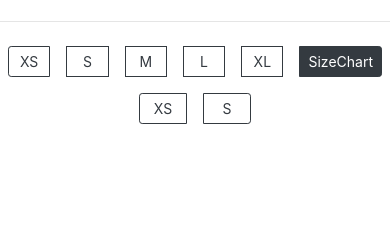
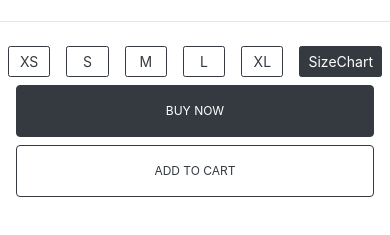
Before and after one commit to sud02/vikas-website, a plain HTML site: page index.html in a window 390 px wide. Shown: the part 561-796 px from the top of the page. Drawn offline with nearby package versions, Linux system fonts and the light colour scheme.

Commit message:
made the buttons edges soft and added the buynow and add to cart button for both mobile and pc

```diff
--- a/index.html
+++ b/index.html
@@ -93,21 +93,30 @@
             color: #cbcbcb; /* Color for control icons */
         }
 
-        .btn-outline-dark{
+        .btn-sz{
             margin: 0.5rem !important;
             height: 60%;
             width: 3rem;
+            border-radius: 0.15rem !important;
 
         }
         .btn-customm{
             margin: 0.5rem !important;
             height: 60% !important;
+            border-radius: 0.15rem !important;
 
         }
         .btn-first{
             margin-left: 1rem !important;
+
         }
+       .btn-ft{
+         font-size: 12px;
+         font-weight: normal;
 
+         padding-top: 1rem;
+         padding-bottom: 1rem;
+       }
 
     </style>
 </head>
@@ -180,56 +189,50 @@
     <hr>
 
 
-   <!--- <div class="container-fluid">
-        <div class="row">
-            <div class="col-2">
-                <button type="button" class="btn btn-outline-dark btn-sm ">XS</button>
-            </div>
-            <div class="col-2">
-                <button type="button" class="btn btn-outline-dark btn-sm ">S</button>
-            </div>
-            <div class="col-2">
-                <button type="button" class="btn btn-outline-dark btn-sm ">M</button>
-            </div>
-            <div class="col-2">
-                <button type="button" class="btn btn-outline-dark btn-sm ">L</button>
-            </div>
-            <div class="col-2">
-                <button type="button" class="btn btn-outline-dark btn-sm ">XL</button>
-            </div>
 
-            <div class="col-2">
-                <button type="button" class="btn btn-dark btn-sm ">Size Chart</button>
-            </div>
-        </div>
-    </div>-->
 
     <div class="container-fluid">
         <div class="row justify-content-center">
             <div class="col-auto">
                 <div class="btn-group  d-flex justify-content-between">
-                    <button type="button" class="btn btn-outline-dark btn-sm flex-fill">XS</button>
-                    <button type="button" class="btn btn-outline-dark btn-sm flex-fill">S</button>
-                    <button type="button" class="btn btn-outline-dark btn-sm flex-fill">M</button>
-                    <button type="button" class="btn btn-outline-dark btn-sm flex-fill">L</button>
-                    <button type="button" class="btn btn-outline-dark btn-sm flex-fill">XL</button>
+                    <button type="button" class="btn btn-outline-dark btn-sz btn-sm flex-fill">XS</button>
+                    <button type="button" class="btn btn-outline-dark btn-sz btn-sm flex-fill">S</button>
+                    <button type="button" class="btn btn-outline-dark btn-sz btn-sm flex-fill">M</button>
+                    <button type="button" class="btn btn-outline-dark btn-sz btn-sm flex-fill">L</button>
+                    <button type="button" class="btn btn-outline-dark btn-sz btn-sm flex-fill">XL</button>
                     <button type="button" class="btn btn-dark btn-sm flex-fill btn-customm">SizeChart</button>
                 </div>
             </div>
         </div>
     </div>
 
+
     <div class="container-fluid">
         <div class="row justify-content-center">
-            <div class="col-auto">
+            <!-- Button Group for PC and Tablet -->
+            <div class="col-md-6 d-none d-md-block">
                 <div class="btn-group d-flex justify-content-between">
-                    <button type="button" class="btn btn-outline-dark btn-sm flex-fill">XS</button>
-                    <button type="button" class="btn btn-outline-dark btn-sm flex-fill">S</button>
+                    <button type="button" class="btn btn-dark flex-fill mx-2">BUY NOW</button>
+                    <button type="button" class="btn btn-outline-dark flex-fill mx-2">ADD TO CART</button>
+                </div>
+            </div>
 
+            <!-- Button Group for Mobile -->
+            <div class="col-11 d-md-none">
+                <div class="mb-2">
+                    <button type="button" class="btn btn-dark w-100 btn-ft ">BUY NOW</button>
+                </div>
+                <div>
+                    <button type="button" class="btn btn-outline-dark w-100 btn-ft">ADD TO CART</button>
                 </div>
             </div>
         </div>
     </div>
+
+
+
+
+
 
 
 
```
